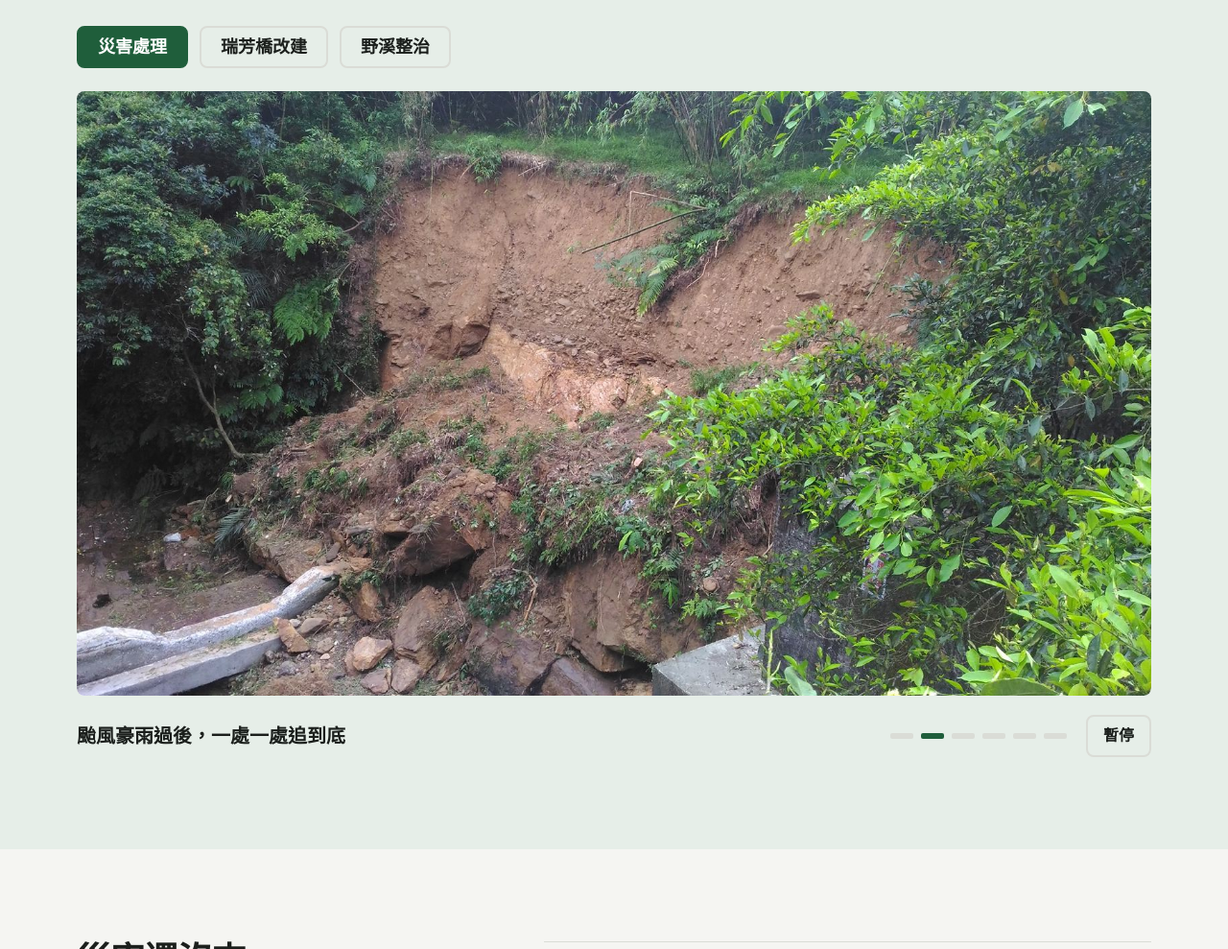
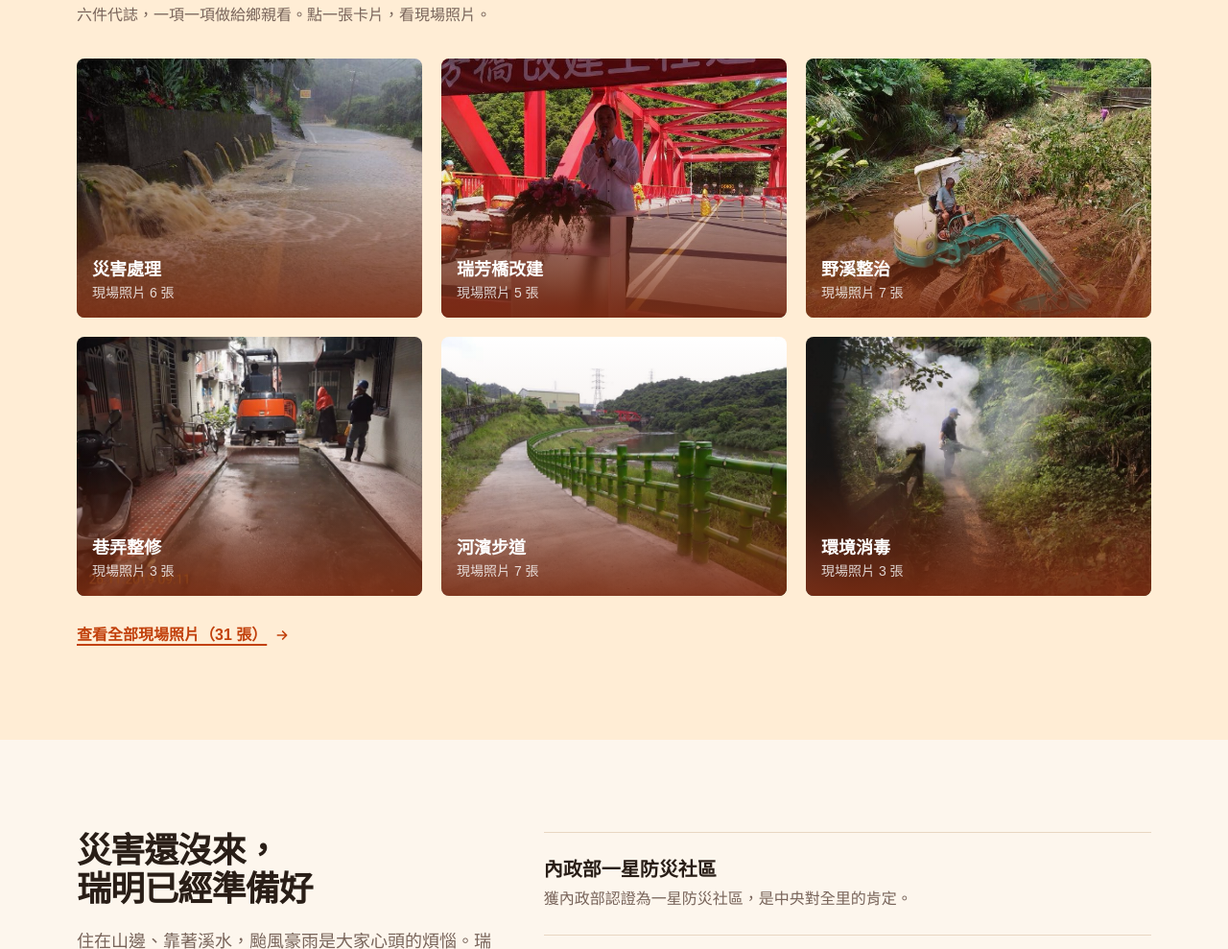
Before and after one commit to kyo6108/ruiming, a plain HTML site: page lin-ruiming-campaign/index.html in a window 1280 px wide. Shown: the part 2233-3222 px from the top of the page at 96% size. Drawn offline with nearby package versions, Linux system fonts and the light colour scheme; a web font is replaced by a local one.

Commit message:
Redesign color palette to warm terracotta and rework photo gallery
Switch the UI from blue to a warm terracotta/approachable palette, and
replace the tab+carousel gallery with six category cards that open a
full-screen lightbox, plus a secondary "view all" cross-category
browse link. Adds 13 new site photos across three new categories
(alley repaving, riverside trail, environmental sanitation).

```diff
--- a/lin-ruiming-campaign/index.html
+++ b/lin-ruiming-campaign/index.html
@@ -16,7 +16,7 @@
   <link href="https://fonts.googleapis.com/css2?family=Chiron+GoRound+TC:wght@400;500;700;900&family=LXGW+WenKai+TC:wght@400;700&display=swap" rel="stylesheet">
   <script src="https://cdn.tailwindcss.com"></script>
   <script>
-    // 單一強調色（深綠），其餘皆為帶綠調的中性色。顏色以 CSS 變數定義，自動切換淺色/深色。
+    // 單一強調色（溫暖赤陶橘紅），其餘皆為帶暖調的中性色，營造親民、在地、誠懇的服務感。顏色以 CSS 變數定義，自動切換淺色/深色。
     tailwind.config = {
       theme: {
         extend: {
@@ -43,32 +43,32 @@
   </script>
   <style>
     :root {
-      --c-page: 245 245 242;
+      --c-page: 253 246 237;
       --c-surface: 255 255 255;
-      --c-ink: 27 31 28;
-      --c-soft: 75 82 77;
-      --c-line: 218 220 214;
-      --c-accent: 31 94 59;
-      --c-deep: 22 74 45;
-      --c-tint: 230 238 232;
-      --c-band: 22 74 45;
-      --c-onband: 245 247 244;
+      --c-ink: 41 30 23;
+      --c-soft: 120 100 90;
+      --c-line: 232 214 194;
+      --c-accent: 194 65 12;
+      --c-deep: 154 52 18;
+      --c-tint: 255 237 213;
+      --c-band: 124 45 18;
+      --c-onband: 255 255 255;
       --c-onaccent: 255 255 255;
       color-scheme: light dark;
     }
     @media (prefers-color-scheme: dark) {
       :root {
-        --c-page: 20 24 21;
-        --c-surface: 29 35 31;
-        --c-ink: 236 238 234;
-        --c-soft: 178 186 180;
-        --c-line: 52 60 55;
-        --c-accent: 124 196 150;
-        --c-deep: 150 212 174;
-        --c-tint: 31 44 36;
-        --c-band: 30 50 39;
-        --c-onband: 236 238 234;
-        --c-onaccent: 14 28 19;
+        --c-page: 28 20 15;
+        --c-surface: 43 32 24;
+        --c-ink: 243 230 216;
+        --c-soft: 194 175 160;
+        --c-line: 74 58 44;
+        --c-accent: 251 146 60;
+        --c-deep: 253 186 116;
+        --c-tint: 47 34 23;
+        --c-band: 124 45 18;
+        --c-onband: 255 255 255;
+        --c-onaccent: 67 20 7;
       }
     }
     html { scroll-behavior: smooth; }
@@ -116,11 +116,11 @@
         </div>
       </div>
 
-      <!-- 大頭照：白底照片以 multiply 融入淺綠色底，沒有檔案時改顯示姓名 -->
+      <!-- 大頭照：白底照片以 multiply 融入暖色底，沒有檔案時改顯示姓名 -->
       <div class="hero-in md:col-span-5">
-        <div class="relative aspect-[3/4] max-w-sm mx-auto md:max-w-none rounded-lg overflow-hidden" style="background:#DCE8DF">
+        <div class="relative aspect-[3/4] max-w-sm mx-auto md:max-w-none rounded-lg overflow-hidden" style="background:#F5E3D3">
           <div class="hidden absolute inset-0 items-center justify-center">
-            <span class="font-black text-6xl text-[#1F5E3B]/60" style="writing-mode:vertical-rl;letter-spacing:.2em">林瑞明</span>
+            <span class="font-black text-6xl text-[#C2410C]/60" style="writing-mode:vertical-rl;letter-spacing:.2em">林瑞明</span>
           </div>
           <img src="images/portrait.jpg" alt="上天里里長林瑞明" width="900" height="1237" fetchpriority="high"
                class="relative w-full h-full object-cover object-top mix-blend-multiply"
@@ -182,25 +182,41 @@
     <section id="gallery" class="bg-tint py-16 md:py-24 scroll-mt-16" aria-labelledby="gallery-title">
       <div class="max-w-6xl mx-auto px-4">
         <p class="reveal text-soft font-medium tracking-widest mb-3">現場紀錄</p>
-        <h2 id="gallery-title" class="reveal text-3xl md:text-4xl font-black tracking-tight mb-8">做過的事，照片為證</h2>
+        <h2 id="gallery-title" class="reveal text-3xl md:text-4xl font-black tracking-tight mb-2">做過的事，照片為證</h2>
+        <p class="reveal text-soft mb-8">六件代誌，一項一項做給鄉親看。點一張卡片，看現場照片。</p>
 
-        <div id="gallery-tabs" role="tablist" aria-label="政績類別" class="flex flex-wrap gap-3 mb-6"></div>
+        <div id="gallery-cards" class="reveal grid grid-cols-2 sm:grid-cols-3 gap-4 md:gap-5"></div>
 
-        <div id="carousel" role="region" aria-roledescription="輪播" aria-label="政績照片輪播" tabindex="0"
-             class="relative rounded-lg focus-visible:outline-none focus-visible:ring-4 focus-visible:ring-offset-4 focus-visible:ring-offset-tint focus-visible:ring-accent">
-          <div id="slides" class="relative aspect-[4/3] sm:aspect-video overflow-hidden rounded-lg bg-surface touch-pan-y"></div>
+        <div class="mt-7">
+          <button id="view-all" type="button" class="inline-flex items-center gap-2 font-bold text-accent underline decoration-2 underline-offset-4 hover:text-deep transition-colors duration-200 rounded focus-visible:outline-none focus-visible:ring-2 focus-visible:ring-accent">
+            查看全部現場照片（31 張）
+            <svg class="w-4 h-4" viewBox="0 0 24 24" fill="none" stroke="currentColor" stroke-width="2.5" stroke-linecap="round" stroke-linejoin="round" aria-hidden="true"><path d="M5 12h14M13 6l6 6-6 6"/></svg>
+          </button>
+        </div>
+      </div>
 
-          <button id="prev" type="button" aria-label="上一張" class="absolute left-3 top-1/2 -translate-y-1/2 w-12 h-12 rounded-lg bg-surface/90 text-ink text-2xl leading-none flex items-center justify-center hover:bg-surface active:scale-95 transition duration-200 focus-visible:outline-none focus-visible:ring-2 focus-visible:ring-accent">←</button>
-          <button id="next" type="button" aria-label="下一張" class="absolute right-3 top-1/2 -translate-y-1/2 w-12 h-12 rounded-lg bg-surface/90 text-ink text-2xl leading-none flex items-center justify-center hover:bg-surface active:scale-95 transition duration-200 focus-visible:outline-none focus-visible:ring-2 focus-visible:ring-accent">→</button>
-        </div>
+      <!-- 燈箱：點卡片或「查看全部」後開啟，顯示該類別（或全部）的現場照片 -->
+      <div id="lightbox" class="fixed inset-0 z-50 hidden items-center justify-center p-3 sm:p-6" role="dialog" aria-modal="true" aria-label="現場照片瀏覽" style="background:rgba(20,14,10,.95)">
+        <button id="lb-close" type="button" aria-label="關閉照片瀏覽" class="absolute top-3 right-3 sm:top-5 sm:right-5 w-11 h-11 rounded-full bg-surface/90 text-ink flex items-center justify-center hover:bg-surface active:scale-95 transition duration-200 focus-visible:outline-none focus-visible:ring-2 focus-visible:ring-white">
+          <svg class="w-6 h-6" viewBox="0 0 24 24" fill="none" stroke="currentColor" stroke-width="2.5" stroke-linecap="round" stroke-linejoin="round" aria-hidden="true"><path d="M6 6l12 12M18 6L6 18"/></svg>
+        </button>
 
-        <div class="mt-5 flex flex-wrap items-center justify-between gap-x-6 gap-y-3">
-          <p id="slide-caption" class="font-bold text-lg md:text-xl"></p>
-          <div class="flex items-center gap-4">
-            <div id="dots" class="flex" role="group" aria-label="選擇照片"></div>
-            <button id="toggle-play" type="button" aria-pressed="false" class="min-h-11 px-4 rounded-lg border-2 border-line font-bold text-ink hover:border-accent hover:text-accent transition-colors duration-200 focus-visible:outline-none focus-visible:ring-2 focus-visible:ring-accent"><span id="play-label">暫停</span></button>
+        <figure class="max-w-4xl w-full touch-pan-y">
+          <div id="lb-frame" class="relative aspect-[4/3] sm:aspect-video">
+            <img id="lb-img" src="" alt="" class="absolute inset-0 w-full h-full object-contain" decoding="async">
+
+            <button id="lb-prev" type="button" aria-label="上一張" class="absolute left-2 sm:left-3 top-1/2 -translate-y-1/2 w-11 h-11 sm:w-12 sm:h-12 rounded-full bg-surface/90 text-ink flex items-center justify-center hover:bg-surface active:scale-95 transition duration-200 focus-visible:outline-none focus-visible:ring-2 focus-visible:ring-white">
+              <svg class="w-6 h-6" viewBox="0 0 24 24" fill="none" stroke="currentColor" stroke-width="2.5" stroke-linecap="round" stroke-linejoin="round" aria-hidden="true"><path d="M15 18l-6-6 6-6"/></svg>
+            </button>
+            <button id="lb-next" type="button" aria-label="下一張" class="absolute right-2 sm:right-3 top-1/2 -translate-y-1/2 w-11 h-11 sm:w-12 sm:h-12 rounded-full bg-surface/90 text-ink flex items-center justify-center hover:bg-surface active:scale-95 transition duration-200 focus-visible:outline-none focus-visible:ring-2 focus-visible:ring-white">
+              <svg class="w-6 h-6" viewBox="0 0 24 24" fill="none" stroke="currentColor" stroke-width="2.5" stroke-linecap="round" stroke-linejoin="round" aria-hidden="true"><path d="M9 6l6 6-6 6"/></svg>
+            </button>
           </div>
-        </div>
+          <figcaption class="mt-4 text-center text-white">
+            <span id="lb-label" class="font-bold text-lg"></span>
+            <span id="lb-counter" class="text-white/70 ml-2 tabular-nums" aria-live="polite"></span>
+          </figcaption>
+        </figure>
       </div>
     </section>
 
@@ -329,179 +345,131 @@
   </script>
 
   <script>
-    // 現場紀錄輪播：交叉淡入並緩慢推近，用來帶出「這是同一件事的不同畫面」。
-    // 減少動態偏好時不自動播放、不做動畫。滑鼠停留、鍵盤聚焦、按暫停都會停止自動播放。
+    // 現場紀錄：六張成就卡片，點開後用燈箱瀏覽該類別照片；「查看全部」可跨類別連續瀏覽。
+    // 不自動播放，照片只在燈箱開啟當下才載入。減少動態偏好時不做淡入動畫。
     (function () {
       var CATS = [
         { key: 'disaster', label: '災害處理', count: 6, caption: '颱風豪雨過後，一處一處追到底' },
         { key: 'bridge',   label: '瑞芳橋改建', count: 5, caption: '橋樑改建完工，鄉親出入更平安' },
         { key: 'stream',   label: '野溪整治', count: 7, caption: '野溪清疏整治，讓雨水順暢排出' },
+        { key: 'alley',    label: '巷弄整修', count: 3, caption: '巷弄重新鋪整，窄巷也能走得安穩' },
+        { key: 'trail',    label: '河濱步道', count: 7, caption: '河堤步道整治完工，沿溪散步更自在' },
+        { key: 'sanitize', label: '環境消毒', count: 3, caption: '定期環境消毒，蚊蟲病媒防治不漏接' },
       ];
-      var INTERVAL = 5000;
-      var reduced = window.matchMedia('(prefers-reduced-motion: reduce)').matches;
-      var useGsap = !!window.gsap && !reduced;
 
       function $(id) { return document.getElementById(id); }
-      var tabsEl = $('gallery-tabs'), slidesEl = $('slides'), dotsEl = $('dots');
-      var capEl = $('slide-caption'), carousel = $('carousel'), playBtn = $('toggle-play');
-      if (!tabsEl || !slidesEl) return;
+      var cardsEl = $('gallery-cards'), viewAllBtn = $('view-all');
+      var lb = $('lightbox'), lbImg = $('lb-img'), lbLabel = $('lb-label'), lbCounter = $('lb-counter'), lbFrame = $('lb-frame');
+      var lbClose = $('lb-close'), lbPrev = $('lb-prev'), lbNext = $('lb-next');
+      if (!cardsEl || !lb) return;
 
-      var cat = -1, idx = 0, timer = null, playing = !reduced, hovering = false, slides = [];
+      var reduced = window.matchMedia('(prefers-reduced-motion: reduce)').matches;
 
-      function buildTabs() {
-        CATS.forEach(function (c, i) {
+      // 攤平成單一清單，讓「查看全部」可以跨類別連續上一張／下一張
+      var ALL = [];
+      CATS.forEach(function (c) {
+        for (var i = 1; i <= c.count; i++) ALL.push({ cat: c, n: i });
+      });
+
+      var list = ALL, pos = 0, lastFocused = null;
+
+      function srcOf(item) { return 'images/' + item.cat.key + '-' + item.n + '.jpg'; }
+      function altOf(item) { return item.cat.label + '現場照片，第 ' + item.n + ' 張，共 ' + item.cat.count + ' 張'; }
+
+      function render() {
+        var item = list[pos];
+        lbImg.src = srcOf(item);
+        lbImg.alt = altOf(item);
+        lbLabel.textContent = item.cat.label;
+        lbCounter.textContent = (pos + 1) + ' / ' + list.length;
+        if (!reduced) {
+          lbFrame.style.opacity = 0;
+          requestAnimationFrame(function () {
+            lbFrame.style.transition = 'opacity .2s ease';
+            lbFrame.style.opacity = 1;
+          });
+        }
+      }
+
+      function openLightbox(scopedList, startIndex, trigger) {
+        list = scopedList;
+        pos = startIndex;
+        lastFocused = trigger || document.activeElement;
+        render();
+        lb.classList.remove('hidden');
+        lb.classList.add('flex');
+        document.body.style.overflow = 'hidden';
+        lbClose.focus();
+        document.addEventListener('keydown', onKeydown);
+      }
+
+      function closeLightbox() {
+        lb.classList.add('hidden');
+        lb.classList.remove('flex');
+        document.body.style.overflow = '';
+        document.removeEventListener('keydown', onKeydown);
+        if (lastFocused && lastFocused.focus) lastFocused.focus();
+      }
+
+      function step(delta) {
+        pos = (pos + delta + list.length) % list.length;
+        render();
+      }
+
+      function onKeydown(e) {
+        if (e.key === 'Escape') { closeLightbox(); return; }
+        if (e.key === 'ArrowLeft') { step(-1); return; }
+        if (e.key === 'ArrowRight') { step(1); return; }
+        if (e.key === 'Tab') {
+          var focusable = [lbClose, lbPrev, lbNext];
+          var i = focusable.indexOf(document.activeElement);
+          e.preventDefault();
+          var n = (i + (e.shiftKey ? -1 : 1) + focusable.length) % focusable.length;
+          focusable[n].focus();
+        }
+      }
+
+      lbClose.addEventListener('click', closeLightbox);
+      lbPrev.addEventListener('click', function () { step(-1); });
+      lbNext.addEventListener('click', function () { step(1); });
+      lb.addEventListener('click', function (e) { if (e.target === lb) closeLightbox(); });
+
+      // 手機左右滑動
+      var sx = null;
+      lbFrame.addEventListener('pointerdown', function (e) { sx = e.clientX; });
+      lbFrame.addEventListener('pointerup', function (e) {
+        if (sx === null) return;
+        var dx = e.clientX - sx; sx = null;
+        if (Math.abs(dx) > 50) step(dx < 0 ? 1 : -1);
+      });
+      lbFrame.addEventListener('pointercancel', function () { sx = null; });
+
+      function buildCards() {
+        CATS.forEach(function (c) {
+          var startIndex = -1;
+          ALL.forEach(function (item, i) { if (item.cat === c && startIndex === -1) startIndex = i; });
+          var scoped = ALL.slice(startIndex, startIndex + c.count);
+
           var b = document.createElement('button');
           b.type = 'button';
-          b.id = 'tab-' + c.key;
-          b.setAttribute('role', 'tab');
-          b.textContent = c.label;
-          b.className = 'min-h-11 px-5 rounded-lg font-bold text-lg border-2 transition-colors duration-200 focus-visible:outline-none focus-visible:ring-2 focus-visible:ring-offset-2 focus-visible:ring-offset-tint focus-visible:ring-accent';
-          b.addEventListener('click', function () { selectCat(i, true); });
-          b.addEventListener('keydown', function (e) {
-            if (e.key !== 'ArrowRight' && e.key !== 'ArrowLeft') return;
-            var n = (i + (e.key === 'ArrowRight' ? 1 : CATS.length - 1)) % CATS.length;
-            selectCat(n, true);
-            $('tab-' + CATS[n].key).focus();
-          });
-          tabsEl.appendChild(b);
+          b.setAttribute('aria-haspopup', 'dialog');
+          b.setAttribute('aria-label', c.label + '，現場照片 ' + c.count + ' 張，點開查看');
+          b.className = 'group relative aspect-[4/3] rounded-lg overflow-hidden focus-visible:outline-none focus-visible:ring-4 focus-visible:ring-offset-2 focus-visible:ring-offset-tint focus-visible:ring-accent';
+          b.innerHTML =
+            '<img src="images/cover-' + c.key + '.jpg" alt="" width="800" height="600" loading="lazy" decoding="async" class="absolute inset-0 w-full h-full object-cover transition-transform duration-300 group-hover:scale-105">' +
+            '<span class="absolute inset-0 bg-gradient-to-t from-band/90 via-band/10 to-transparent" aria-hidden="true"></span>' +
+            '<span class="absolute inset-x-0 bottom-0 p-3 sm:p-4 text-left" aria-hidden="true">' +
+              '<span class="block font-bold text-onband text-base sm:text-lg">' + c.label + '</span>' +
+              '<span class="block text-onband/80 text-sm">現場照片 ' + c.count + ' 張</span>' +
+            '</span>';
+          b.addEventListener('click', function () { openLightbox(scoped, 0, b); });
+          cardsEl.appendChild(b);
         });
       }
 
-      function paintTabs() {
-        CATS.forEach(function (c, i) {
-          var b = $('tab-' + c.key), on = i === cat;
-          b.setAttribute('aria-selected', String(on));
-          b.tabIndex = on ? 0 : -1;
-          var add = on ? ['bg-accent', 'text-onaccent', 'border-accent'] : ['bg-transparent', 'text-ink', 'border-line', 'hover:border-accent'];
-          var rm = on ? ['bg-transparent', 'text-ink', 'border-line', 'hover:border-accent'] : ['bg-accent', 'text-onaccent', 'border-accent'];
-          rm.forEach(function (k) { b.classList.remove(k); });
-          add.forEach(function (k) { b.classList.add(k); });
-        });
-      }
+      viewAllBtn.addEventListener('click', function () { openLightbox(ALL, 0, viewAllBtn); });
 
-      function buildSlides() {
-        var c = CATS[cat];
-        slidesEl.innerHTML = '';
-        slides = [];
-        for (var i = 1; i <= c.count; i++) {
-          var img = document.createElement('img');
-          img.src = 'images/' + c.key + '-' + i + '.jpg';
-          img.alt = c.label + '現場照片，第 ' + i + ' 張，共 ' + c.count + ' 張';
-          img.width = 1600; img.height = 900;
-          img.decoding = 'async';
-          if (i > 1) img.loading = 'lazy';
-          img.className = 'absolute inset-0 w-full h-full object-cover';
-          img.setAttribute('aria-hidden', 'true');
-          img.style.opacity = 0;
-          slidesEl.appendChild(img);
-          slides.push(img);
-        }
-        dotsEl.innerHTML = '';
-        slides.forEach(function (_, i) {
-          var d = document.createElement('button');
-          d.type = 'button';
-          d.setAttribute('aria-label', '第 ' + (i + 1) + ' 張');
-          d.className = 'group w-8 h-11 flex items-center justify-center focus-visible:outline-none';
-          d.innerHTML = '<span class="dot block w-6 h-1.5 rounded-sm bg-line transition-colors duration-300 group-hover:bg-soft group-focus-visible:ring-2 group-focus-visible:ring-accent group-focus-visible:ring-offset-2 group-focus-visible:ring-offset-tint"></span>';
-          d.addEventListener('click', function () { go(i, true); });
-          dotsEl.appendChild(d);
-        });
-      }
-
-      function paintDots() {
-        Array.prototype.forEach.call(dotsEl.children, function (d, i) {
-          var dot = d.firstElementChild, on = i === idx;
-          dot.classList.toggle('bg-accent', on);
-          dot.classList.toggle('bg-line', !on);
-          if (on) d.setAttribute('aria-current', 'true'); else d.removeAttribute('aria-current');
-        });
-      }
-
-      function show(i, instant) {
-        var next = slides[i];
-        slides.forEach(function (s, k) {
-          if (k === i) return;
-          s.setAttribute('aria-hidden', 'true');
-          s.style.zIndex = 0;
-          if (useGsap && !instant) gsap.to(s, { opacity: 0, duration: 0.9, ease: 'power1.inOut', overwrite: true });
-          else s.style.opacity = 0;
-        });
-        next.removeAttribute('aria-hidden');
-        next.style.zIndex = 1;
-        if (useGsap && !instant) {
-          gsap.fromTo(next, { opacity: 0, scale: 1.08 }, { opacity: 1, scale: 1, duration: 0.9, ease: 'power1.inOut', overwrite: true });
-          gsap.to(next, { scale: 1.04, duration: INTERVAL / 1000 + 1, ease: 'none', delay: 0.9 });
-        } else {
-          next.style.opacity = 1;
-          next.style.transform = '';
-        }
-        var nn = slides[(i + 1) % slides.length];
-        if (nn && nn.loading === 'lazy') nn.loading = 'eager';
-      }
-
-      function setCaption(animate) {
-        capEl.textContent = CATS[cat].caption;
-        if (useGsap && animate) gsap.fromTo(capEl, { opacity: 0, y: 8 }, { opacity: 1, y: 0, duration: 0.45, ease: 'power2.out' });
-      }
-
-      function go(i, user) {
-        idx = (i + slides.length) % slides.length;
-        show(idx, false);
-        paintDots();
-        if (user) restart();
-      }
-
-      function selectCat(i, animate) {
-        if (i === cat) return;
-        cat = i;
-        paintTabs();
-        buildSlides();
-        idx = 0;
-        show(0, true);
-        paintDots();
-        setCaption(animate);
-        if (useGsap && animate) gsap.fromTo(slidesEl, { opacity: 0, y: 10 }, { opacity: 1, y: 0, duration: 0.4, ease: 'power2.out' });
-        restart();
-      }
-
-      function stop() { clearInterval(timer); timer = null; }
-      function restart() {
-        stop();
-        if (playing && !hovering && !document.hidden) timer = setInterval(function () { go(idx + 1, false); }, INTERVAL);
-      }
-
-      function paintPlay() {
-        $('play-label').textContent = playing ? '暫停' : '播放';
-        playBtn.setAttribute('aria-pressed', String(!playing));
-        playBtn.setAttribute('aria-label', playing ? '暫停自動播放' : '開始自動播放');
-      }
-
-      $('prev').addEventListener('click', function () { go(idx - 1, true); });
-      $('next').addEventListener('click', function () { go(idx + 1, true); });
-      playBtn.addEventListener('click', function () { playing = !playing; paintPlay(); restart(); });
-      carousel.addEventListener('mouseenter', function () { hovering = true; stop(); });
-      carousel.addEventListener('mouseleave', function () { hovering = false; restart(); });
-      carousel.addEventListener('focusin', function () { hovering = true; stop(); });
-      carousel.addEventListener('focusout', function () { hovering = false; restart(); });
-      carousel.addEventListener('keydown', function (e) {
-        if (e.key === 'ArrowLeft') { go(idx - 1, true); e.preventDefault(); }
-        if (e.key === 'ArrowRight') { go(idx + 1, true); e.preventDefault(); }
-      });
-      document.addEventListener('visibilitychange', restart);
-
-      // 手機左右滑動
-      var sx = null;
-      slidesEl.addEventListener('pointerdown', function (e) { sx = e.clientX; });
-      slidesEl.addEventListener('pointerup', function (e) {
-        if (sx === null) return;
-        var dx = e.clientX - sx; sx = null;
-        if (Math.abs(dx) > 50) go(idx + (dx < 0 ? 1 : -1), true);
-      });
-      slidesEl.addEventListener('pointercancel', function () { sx = null; });
-
-      buildTabs();
-      selectCat(0, false);
-      paintPlay();
+      buildCards();
     })();
   </script>
 </body>
```
Also changed, not shown: lin-ruiming-campaign/images/alley-1.jpg (added), lin-ruiming-campaign/images/alley-2.jpg (added), lin-ruiming-campaign/images/alley-3.jpg (added), lin-ruiming-campaign/images/cover-alley.jpg (added), lin-ruiming-campaign/images/cover-bridge.jpg (added), lin-ruiming-campaign/images/cover-disaster.jpg (added), lin-ruiming-campaign/images/cover-sanitize.jpg (added), lin-ruiming-campaign/images/cover-stream.jpg (added), lin-ruiming-campaign/images/cover-trail.jpg (added), lin-ruiming-campaign/images/sanitize-1.jpg (added), lin-ruiming-campaign/images/sanitize-2.jpg (added), lin-ruiming-campaign/images/sanitize-3.jpg (added), lin-ruiming-campaign/images/trail-1.jpg (added), lin-ruiming-campaign/images/trail-2.jpg (added), 5 more files.
